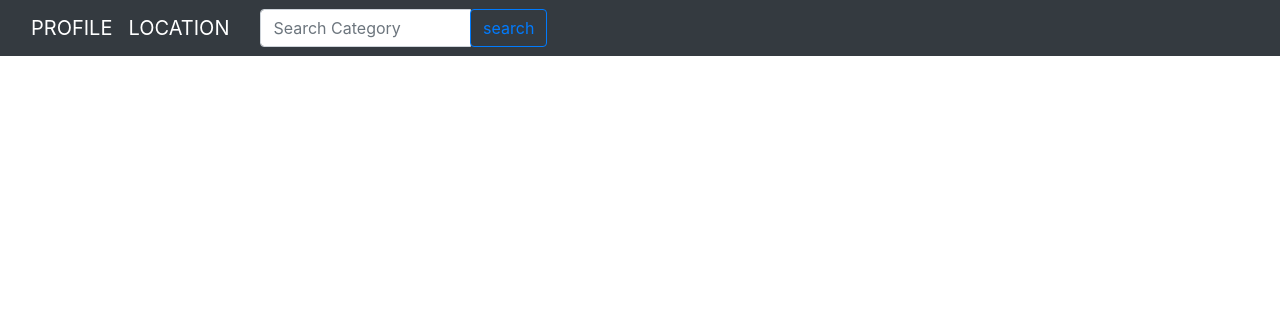
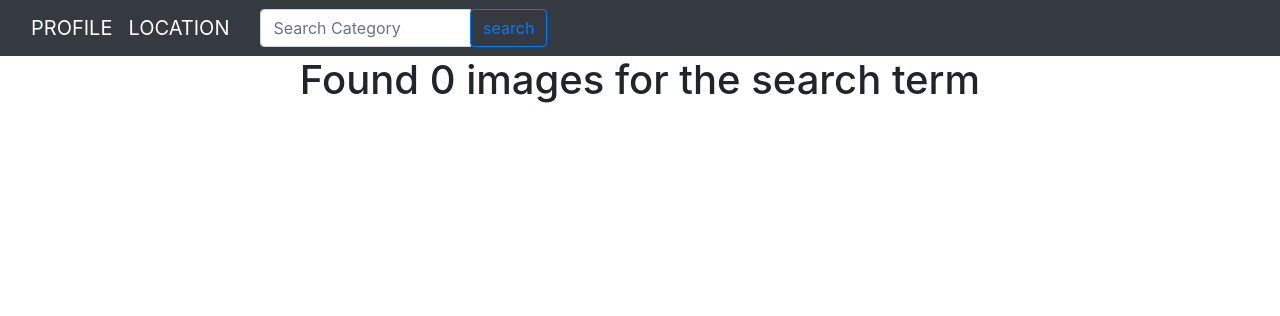
Before and after one commit to Kigunda-lilian/my-gallery, a Django app: page /search/ in a window 1280 px wide. Shown: the top 316 px of the page. Run offline with Django 4.2, Linux system fonts and the light colour scheme; some libraries are stand-ins or nearby versions.

Commit message:
create template file to display search results

```diff
--- a/gallery/templates/search.html
+++ b/gallery/templates/search.html
@@ -1,5 +1,28 @@
 {%extends 'base.html'%}
 
 {% block content %}
+<div class="container">
+    <section class="no-touch">
+        <div class="wrap">
+            {% if images %}
+            <p class="text-center" style="font-size:1.3em">Search Results: <span>{{images|length}}</span> of searched criteria</p>
+            {% for image_item in images%}
+            <a href="{% url 'photo' image_item.id %}">
+                <div class="box">
+                    <div class="boxInner">
+                        <img src="{{image_item.image.url}}" class="img-responsive">
+                        <div class="titleBox" style="font-family: 'Cabin Sketch', cursive">{{image_item.name|upper}}</div>
+                    </div>
+                </div>
+            </a>
+            {% endfor %} {% else %}
+            <div class="wrap">
+                <h1 class="text-center">Found 0 images for the search term </h1>
+            </div>
+            {% endif %}
+        </div>
+
+    </section>
+</div>
 {{block.super}}
 {% endblock %}
```
